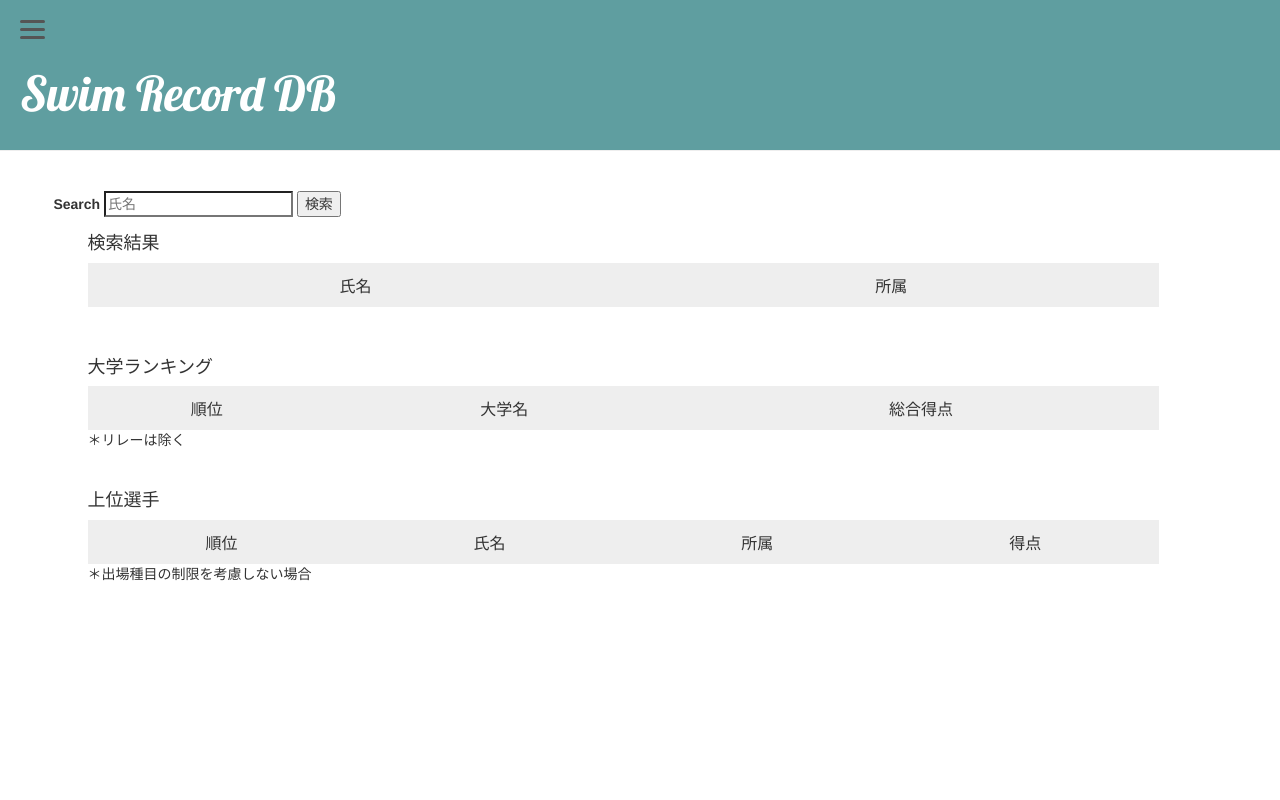
After one commit to hosod/swim-record-db, a Django app: template swimrecord/templates/swimrecord/home.html in a window 1280 px wide. The commit adds this page. Run offline with Django 3.2, Linux system fonts and the light colour scheme; the template is opened without the code that fills it, so the values that code supplies are empty; some libraries are stand-ins or nearby versions.

Commit message:
change UI design

```diff
--- a/static/css/swimrecord.css
+++ b/static/css/swimrecord.css
@@ -7,14 +7,14 @@ h2 a {
     color: #FCA205;
     font-family: 'Lobster';
 }
-/*body {*/
-    /*padding-left: 15px;*/
-/*}*/
+body {
+    width: 100%;
+}
 
 .page-header {
     background-color: cadetblue;
     margin-top: 0;
-    padding: 20px 20px 20px 40px;
+    padding: 20px 20px 20px 20px;
 }
 
 .page-header h1, .page-header h1 a, .page-header h1 a:visited, .page-header h1 a:active {
@@ -39,7 +39,8 @@ table tr:nth-child(odd) {
 }
 
 .content {
-    margin-left: 40px;
+    margin-left: 3%;
+    margin-right: 3%;
     /*padding-left: 15px;*/
 }
 
--- /dev/null
+++ b/swimrecord/forms.py
@@ -0,0 +1,5 @@
+from django import forms
+
+
+class SearchForm(forms.Form):
+    name = forms.CharField(max_length=20)
--- a/swimrecord/templates/swimrecord/_base.html
+++ b/swimrecord/templates/swimrecord/_base.html
@@ -9,16 +9,24 @@
     <link href="https://use.fontawesome.com/releases/v5.6.1/css/all.css" rel="stylesheet">
     <link rel="stylesheet" href="{% static 'css/swimrecord.css' %}">
     <link rel="icon" type="image/png" href="{% static 'img/favicon.png' %}">
-
+    <meta name="viewport" content="width=device-width">
 </head>
 <body>
     <div class="page-header">
-        <div id="nav">
-            <ul>
-                <li><a href="{% url 'event_list' %}" class="top-menu"><i class="fas fa-cubes"></i></a></li>
-                <li><a href="{% url 'team_list' %}" class="top-menu"><i class="fas fa-university"></i></a></li>
-                <li><a href="{% url 'meeting_list' %}" class="top-menu"><i class="fas fa-align-justify"></i></a></li>
-            </ul>
+        <div id="nav-drawer">
+              <input id="nav-input" type="checkbox" class="nav-unshown">
+              <label id="nav-open" for="nav-input"><span></span></label>
+              <label class="nav-unshown" id="nav-close" for="nav-input"></label>
+              <div id="nav-content">
+                <div class="page-header">
+                    <h2 style="color: white">Menu</h2>
+                </div>
+                  <ul class="hm_list">
+                      <li><a href="{% url 'team_list' %}" style="font-size: large">大学一覧</a></li>
+                      <li><a href="{% url 'meeting_list' %}" style="font-size: large">大会一覧</a></li>
+                      <li><a href="{% url 'event_list' %}" style="font-size: large">種目別ランキング</a></li>
+                  </ul>
+              </div>
         </div>
 
 
--- a/swimrecord/templates/swimrecord/event_detail.html
+++ b/swimrecord/templates/swimrecord/event_detail.html
@@ -6,7 +6,7 @@
     <h1>Ranking of {{ object.name }}</h1>
 </div>
     <br>
-<div class="content">
+<div >
     <h2>長水路</h2>
     <table class="timelist">
         <tbody>
--- /dev/null
+++ b/swimrecord/templates/swimrecord/home.html
@@ -0,0 +1,76 @@
+{% extends 'swimrecord/_base.html' %}
+{% load staticfiles %}
+{% load custom_filter %}
+
+
+{% block content %}
+    <h2></h2>
+    <form method="get" action="" name="filter_form">
+        <div class="search-label-icon">
+        <label for="name">Search</label>
+        <input type="search"
+               id="name"
+               name="name"
+               placeholder="氏名"
+               value={{ request.GET|name }}
+        >
+        <button id="search">検索</input>
+        </div>
+    </form>
+    <div class="content">
+        <h4>検索結果</h4>
+    <table>
+        <tr>
+            <td>氏名</td>
+            <td>所属</td>
+        </tr>
+        {% for swimmer in object_list %}
+            <tr>
+                <td><a href="{% url 'swimmer_detail' pk=swimmer.pk %}">{{ swimmer }}</a></td>
+                <td><a href="{% url 'team_detail' pk=swimmer.team.pk %}">{{ swimmer.team }}</a></td>
+            </tr>
+        {% endfor %}
+    </table>
+    </div>
+
+    <br><br>
+    <div class="content">
+        <h4>大学ランキング</h4>
+        <table>
+            <tr>
+                <td>順位</td>
+                <td>大学名</td>
+                <td>総合得点</td>
+            </tr>
+            {% for team, point, rank in data_univ %}
+                <tr>
+                    <td>{{ rank }}</td>
+                    <td><a href="{% url 'team_detail' pk=team.pk %}">{{ team }}</a></td>
+                    <td>{{ point }}</td>
+                </tr>
+            {% endfor %}
+        </table>
+    <p>＊リレーは除く</p>
+    <br>
+        <h4>上位選手</h4>
+        <table>
+            <tr>
+                <td>順位</td>
+                <td>氏名</td>
+                <td>所属</td>
+                <td>得点</td>
+            </tr>
+            {% for swimmer, point, rank in data_swimmer %}
+            <tr>
+                <td>{{ rank }}</td>
+                <td><a href="{% url 'swimmer_detail' pk=swimmer.pk %}">{{ swimmer.name }}</a></td>
+                <td><a href="{% url 'team_detail' pk=swimmer.team.pk %}">{{ swimmer.team }}</a></td>
+                <td>{{ point }}</td>
+            </tr>
+            {% endfor %}
+        </table>
+    <p>＊出場種目の制限を考慮しない場合</p>
+        <br><br>
+
+    </div>
+{% endblock %}
--- a/swimrecord/templates/swimrecord/meeting_list.html
+++ b/swimrecord/templates/swimrecord/meeting_list.html
@@ -6,7 +6,7 @@
     <h2>大会一覧</h2>
 </div>
     <br>
-<div class="content">
+<div>
 <h3>長水路</h3>
 <table class="long">
     <tr>
--- a/swimrecord/templates/swimrecord/record_list.html
+++ b/swimrecord/templates/swimrecord/record_list.html
@@ -46,7 +46,7 @@
         <button id="filter">絞り込み</button>
     </div>
 </form>
-<table class="content container">
+<table >
     <tbody>
         <tr>
             <td>#</td>
--- a/swimrecord/templates/swimrecord/swimmer_detail.html
+++ b/swimrecord/templates/swimrecord/swimmer_detail.html
@@ -10,7 +10,7 @@
     </ul>
 </div>
     <br>
-<div class="content">
+<div>
     <h2>Best</h2>
     <h3>長水路</h3>
     <table class="long">
--- a/swimrecord/templates/swimrecord/team_detail.html
+++ b/swimrecord/templates/swimrecord/team_detail.html
@@ -6,7 +6,7 @@
     <h1>{{ object.name }}</h1>
 </div>
     <br>
-<div class="content">
+<div>
 <h3>所属選手:</h3>
 <table width="50%">
     <tbody>
--- a/swimrecord/templatetags/custom_filter.py
+++ b/swimrecord/templatetags/custom_filter.py
@@ -51,3 +51,8 @@ def time_disqualification(value):
         return '記録なし'
     else:
         return time_to_str(value)
+
+
+@register.filter
+def loop_range(ran):
+    return range(ran)
--- a/swimrecord/urls.py
+++ b/swimrecord/urls.py
@@ -2,10 +2,11 @@ from django.conf.urls import url
 from .views import RecordListView, SwimmerDetailView, TeamDetailView, TestView
 from .views import EventDetailView, MeetingDetailView, MeetingEventView
 from .views import MeetingListView, TeamListView, EventListView
+from .views import HomeView
 
 
 urlpatterns = [
-    url(r'^$', RecordListView.as_view(), name="record_list"),
+    url(r'^$', HomeView.as_view(), name="home"),
     url(r'^swimmer/(?P<pk>[0-9]+)/$', SwimmerDetailView.as_view(), name='swimmer_detail'),
     url(r'^team/(?P<pk>[0-9]+)/$', TeamDetailView.as_view(), name='team_detail'),
     url(r'^event/(?P<pk>[0-9]+)/$', EventDetailView.as_view(), name='event_detail'),
@@ -14,5 +15,5 @@ urlpatterns = [
     url(r'^meeting-list/$', MeetingListView.as_view(), name='meeting_list'),
     url(r'^team-list/$', TeamListView.as_view(), name='team_list'),
     url(r'^event-list/$', EventListView.as_view(), name='event_list'),
-    url(r'test/', TestView.as_view(), name='css_test'),
+    # url(r'test/', HomeView.as_view(), name='css_test'),
 ]
```
Also changed, not shown: other parts of static/css/swimrecord.css (+40 -0 lines), swimrecord/templates/swimrecord/test.html (deleted, +0 -37 lines), swimrecord/views.py (+172 -1 lines).
